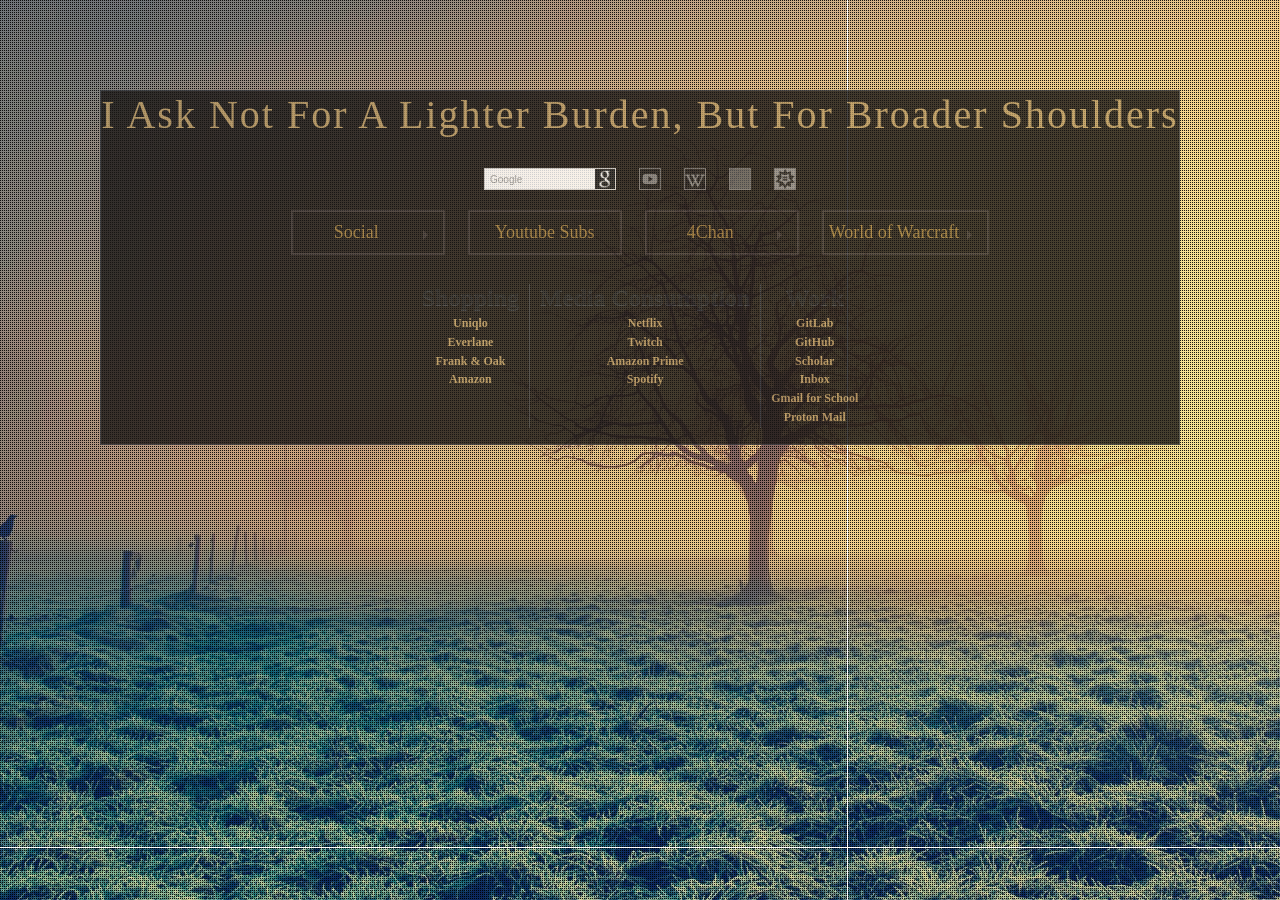
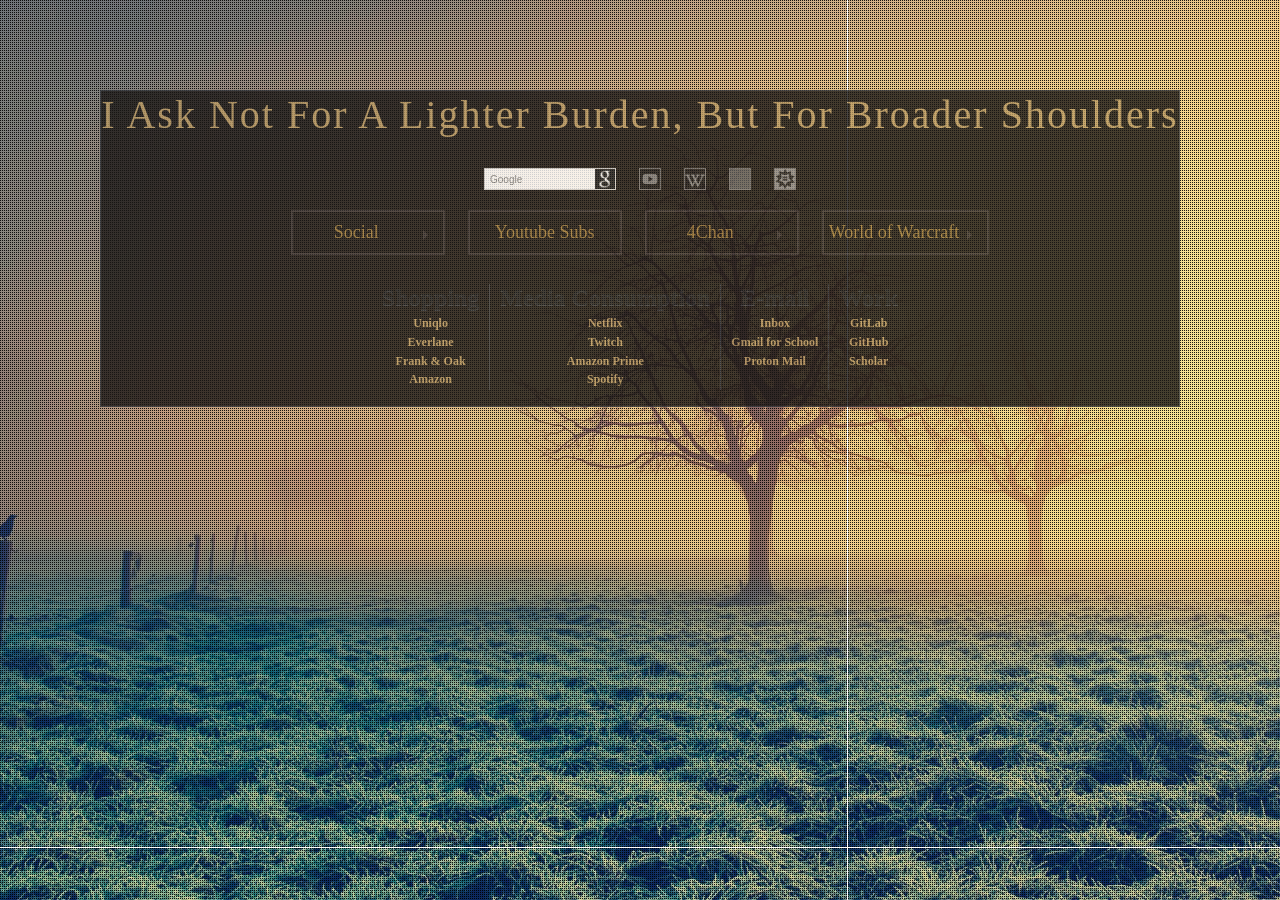
Before and after one commit to LordFluffyPants/LordFluffyPants.github.io, a Jekyll site: the page newtab.html, which Jekyll copies as it is, in a window 1280 px wide. Built offline with Jekyll 4.4.1, drawn with Linux system fonts in a browser that asks for light colours; grey boxes are pictures that could not be loaded.

Commit message:
updated new tab

```diff
--- a/newtab.html
+++ b/newtab.html
@@ -96,14 +96,20 @@
                         </ul>
                     </li>
                     <li class="column columnGreen">
+                          <a>E-mail</a>
+                          <ul>
+                            <li><a href="https://inbox.google.com">Inbox</a></li>
+                            <li><a href="https://mail.google.com/mail/u/1/#inbox">Gmail for School</a></li>
+                            <li><a href="https://mail.protonmail.com/login">Proton Mail</a></li>
+                          </ul>
+                    </li>
+                    <li class="column columnGreen">
                         <a>Work</a>
                         <ul>
                             <li><a href="https://gitlab.com/">GitLab</a></li>
                             <li><a href="https://github.com/">GitHub</a></li>
                             <li><a href="https://scholar.cnu.edu/webapps/portal/execute/tabs/tabAction?tab_tab_group_id=_1_1">Scholar</a></li>
-                            <li><a href="https://inbox.google.com">Inbox</a></li>
-                            <li><a href="https://mail.google.com/mail/u/1/#inbox">Gmail for School</a></li>
-                            <li><a href="https://mail.protonmail.com/login">Proton Mail</a></li>
+
                         </ul>
                     </li>
                 </ul>
```
